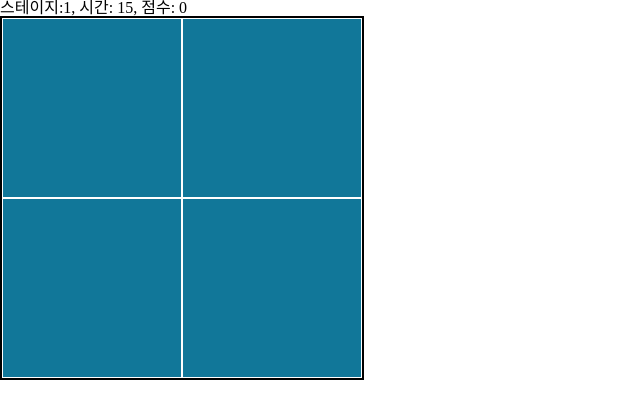
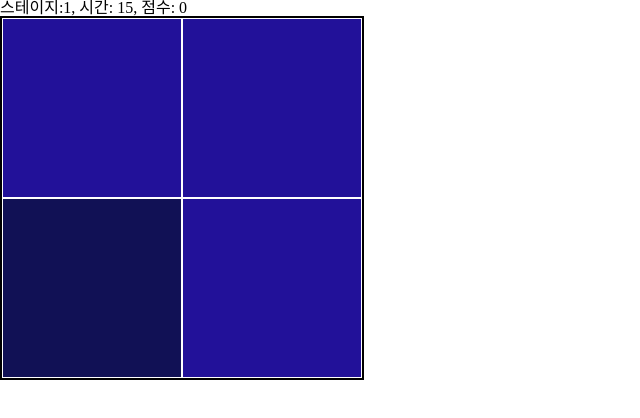
Before and after one commit to syeon2565/find-color-diff, a React (Create React App) app: page / in a window 1280 px wide. Shown: the top 418 px of the page, without its empty margins (0-640 px from the left). Built offline with nearby package versions, Linux system fonts and the light colour scheme.

Commit message:
feat: 특정 인덱스 다른 색상

```diff
--- a/src/components/Board.tsx
+++ b/src/components/Board.tsx
@@ -15,13 +15,21 @@ type BlockProps = {
 const Board = ({ stage, onClick }: BoardProps) => {
   const row = (Math.round((stage + 0.5) / 2) + 1) ** 2;
   const size = 360 / Math.sqrt(row);
+  const answerIdx = Math.round(Math.random() * (row - 0) + 1);
   const baseColor = `#${Math.floor(Math.random() * 256)}`;
+  const answerColor = `#${Math.floor(Math.random() * 256)}`;
 
   return (
     <BoardWrapper row={Math.sqrt(row)}>
-      {new Array(row).fill(null).map((r, i) => (
-        <Block key={i} size={size} color={baseColor} onClick={onClick} />
-      ))}
+      {new Array(row)
+        .fill(null)
+        .map((r, i) =>
+          i === answerIdx ? (
+            <Block key={i} size={size} color={answerColor} onClick={onClick} />
+          ) : (
+            <Block key={i} size={size} color={baseColor} onClick={onClick} />
+          ),
+        )}
     </BoardWrapper>
   );
 };
```
